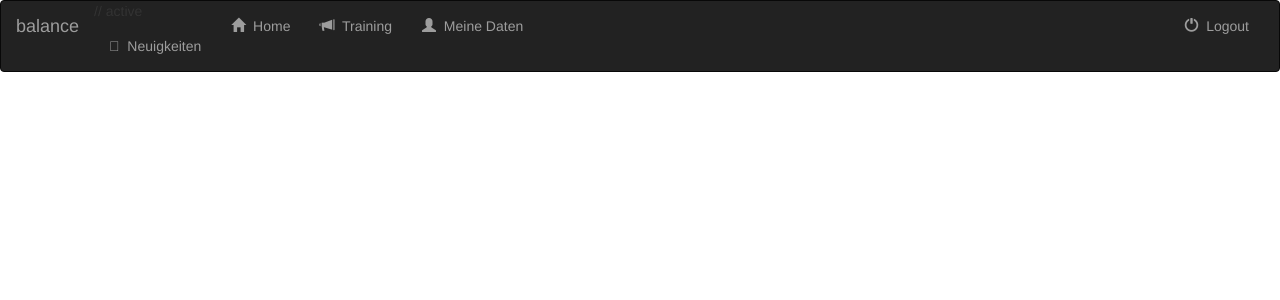
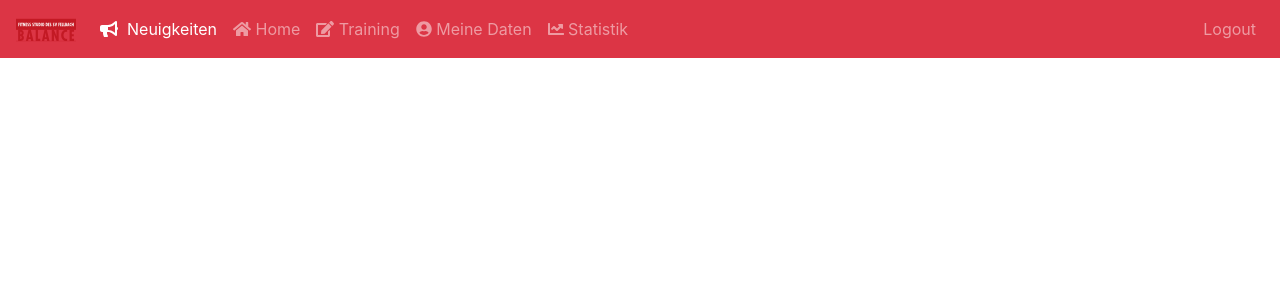
Before and after one commit to jonasjarling/Studienarbeit, a Django app: template balance/balance/templates/balance/base.html in a window 1280 px wide. Shown: the top 300 px of the page. Run offline with Django 3.2, Linux system fonts and the light colour scheme; the template is opened without the code that fills it, so the values that code supplies are empty; some libraries are stand-ins or nearby versions.

Commit message:
Bootstrap 4.0 working Navbar Font Awesome added

```diff
--- a/balance/balance/templates/balance/base.html
+++ b/balance/balance/templates/balance/base.html
@@ -4,56 +4,69 @@
     <meta charset="UTF-8">
     <title>{% block title %}SVF Balance Fit {% endblock %}</title>
 
+
+    {%  comment %}
+    <link href="balance/balance/static/balance/bootstrap.min.css">
+
+    <script src="balance/balance/static/balance/bootstrap.min.js"></script>
+    {%  endcomment %}
+    <script src="https://ajax.googleapis.com/ajax/libs/jquery/3.2.1/jquery.min.js"/>
+
+    <script src="https://code.jquery.com/jquery-3.2.1.slim.min.js" integrity="sha384-KJ3o2DKtIkvYIK3UENzmM7KCkRr/rE9/Qpg6aAZGJwFDMVNA/GpGFF93hXpG5KkN" crossorigin="anonymous"></script>
+    <link rel="stylesheet" href="https://maxcdn.bootstrapcdn.com/bootstrap/4.0.0/css/bootstrap.min.css" integrity="sha384-Gn5384xqQ1aoWXA+058RXPxPg6fy4IWvTNh0E263XmFcJlSAwiGgFAW/dAiS6JXm" crossorigin="anonymous">
+    <script src="https://maxcdn.bootstrapcdn.com/bootstrap/4.0.0/js/bootstrap.min.js" integrity="sha384-JZR6Spejh4U02d8jOt6vLEHfe/JQGiRRSQQxSfFWpi1MquVdAyjUar5+76PVCmYl" crossorigin="anonymous"></script>
+    <script src="https://cdnjs.cloudflare.com/ajax/libs/popper.js/1.12.9/umd/popper.min.js" integrity="sha384-ApNbgh9B+Y1QKtv3Rn7W3mgPxhU9K/ScQsAP7hUibX39j7fakFPskvXusvfa0b4Q" crossorigin="anonymous"></script>
+    <script defer src="https://use.fontawesome.com/releases/v5.0.4/js/all.js"></script>
     {% load staticfiles %}
-    <link href="https://maxcdn.bootstrapcdn.com/bootstrap/3.3.7/css/bootstrap.min.css" rel="stylesheet" integrity="sha384-BVYiiSIFeK1dGmJRAkycuHAHRg32OmUcww7on3RYdg4Va+PmSTsz/K68vbdEjh4u" crossorigin="anonymous">
-
-    <script src="https://ajax.googleapis.com/ajax/libs/jquery/3.2.1/jquery.min.js"/>
-    <script src="https://maxcdn.bootstrapcdn.com/bootstrap/3.3.7/js/bootstrap.min.js" integrity="sha384-Tc5IQib027qvyjSMfHjOMaLkfuWVxZxUPnCJA7l2mCWNIpG9mGCD8wGNIcPD7Txa" crossorigin="anonymous"></script>
 </head>
 <body>
-    <nav class="navbar navbar-inverse">
-        <div class="container-fluid">
+    <nav class="navbar navbar-dark navbar-expand-md bg-danger">
             <!-- Header -->
-            <div class="navbar-header">
-                <button type="button" class="navbar-toggle" data-toggle="collapse" data-target=#topNavBar">
-                    <span class="icon-bar"></span>
-                    <span class="icon-bar"></span>
-                    <span class="icon-bar"></span>
-                </button>
-                <a class="navbar-brand" href="">balance</a>
-            </div>
+        <button class="navbar-toggler navbar-toggler-right" type="button" data-toggle="collapse" data-target="#navbarNavDropdown" aria-controls="navbarNavDropdown" aria-expanded="false" aria-label="Toggle navigation">
+            <span class="navbar-toggler-icon"></span>
+        </button>
+        <a class="navbar-brand" href="#">
+            <img src ="balance/balance/static/balance/images/logo.svg" width="60" height="30" alt="BALANCE">
+        </a>
             <!-- Items -->
-            <div class="collapse navbar-collapse" id="topNavBar">
-                <ul class="nav navbar-nav">
-                    <li class=""> // active
-                        <a href="#">
-                            <span class="glyphicon-bullhorn" aria-hidden="true"></span>&nbsp;
+            <div class="collapse navbar-collapse" id="navbarSupportedContent">
+                <ul class="navbar-nav mr-auto">
+                    <li class="nav-item active">
+                        <a class="nav-link" href="#">
+                            <i class="fas fa-bullhorn"></i>&nbsp;
                             Neuigkeiten
                         </a>
                     </li>
-                    <li class="">
-                        <a href="#">
-                            <span class="glyphicon glyphicon-home" aria-hidden="true"></span>&nbsp;
+                    <li class="nav-item">
+                        <a class="nav-link" href="#">
+                            <i class="fas fa-home"></i>
                             Home
                         </a>
                     </li>
-                    <li class="">
-                        <a href="#">
-                            <span class="glyphicon glyphicon-bullhorn" aria-hidden="true"></span>&nbsp;
+                    <li class="nav-item">
+                        <a class="nav-link" href="#">
+                            <i class="fas fa-edit"></i>
                             Training
                         </a>
                     </li>
-                    <li class="">
-                        <a href="#">
-                            <span class="glyphicon glyphicon-user" aria-hidden="true"></span>&nbsp;
+                    <li class="nav-item">
+                        <a class="nav-link" href="#">
+                            <i class="fas fa-user-circle"></i>
                             Meine Daten
                         </a>
+                    </li>
+                    <li class="nav-item">
+                        <a class="nav-link" href="#">
+                            <i class="fas fa-chart-line"></i>
+                            Statistik
+                        </a>
+
                     </li>
                 </ul>
 
                 <ul class="nav navbar-nav navbar-right">
-                    <li class="">
-                        <a href="#">
+                    <li class="nav-item">
+                        <a class="nav-link" href="#">
                             <span class="glyphicon glyphicon-off" aria-hidden="true"></span>&nbsp;
                             Logout
                         </a>
@@ -61,8 +74,6 @@
 
                 </ul>
             </div>
-        </div>
-
     </nav>
 
 {% block body %}
```
Also changed, not shown: balance/balance/static/balance/images/logo.svg (added).
